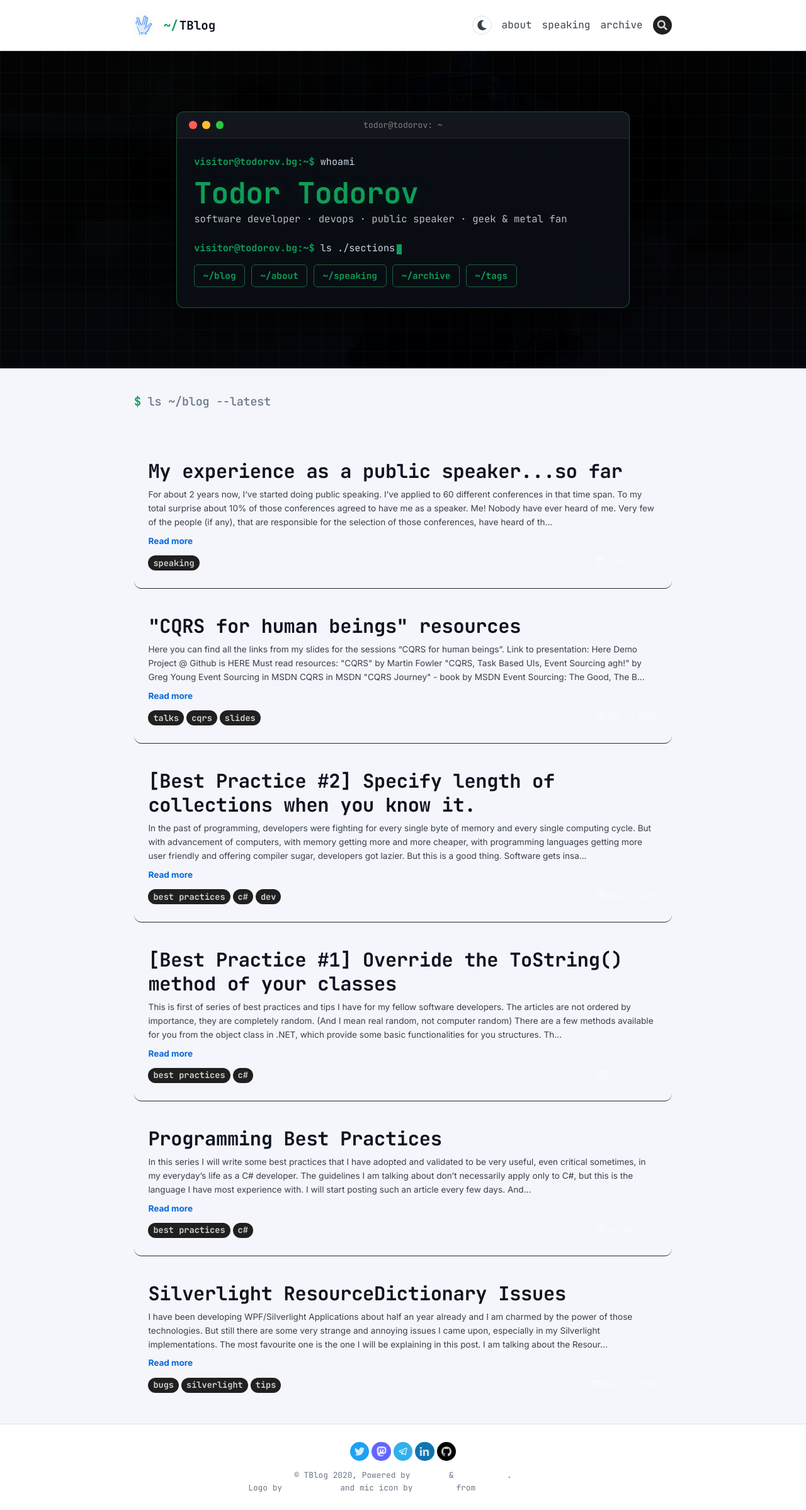
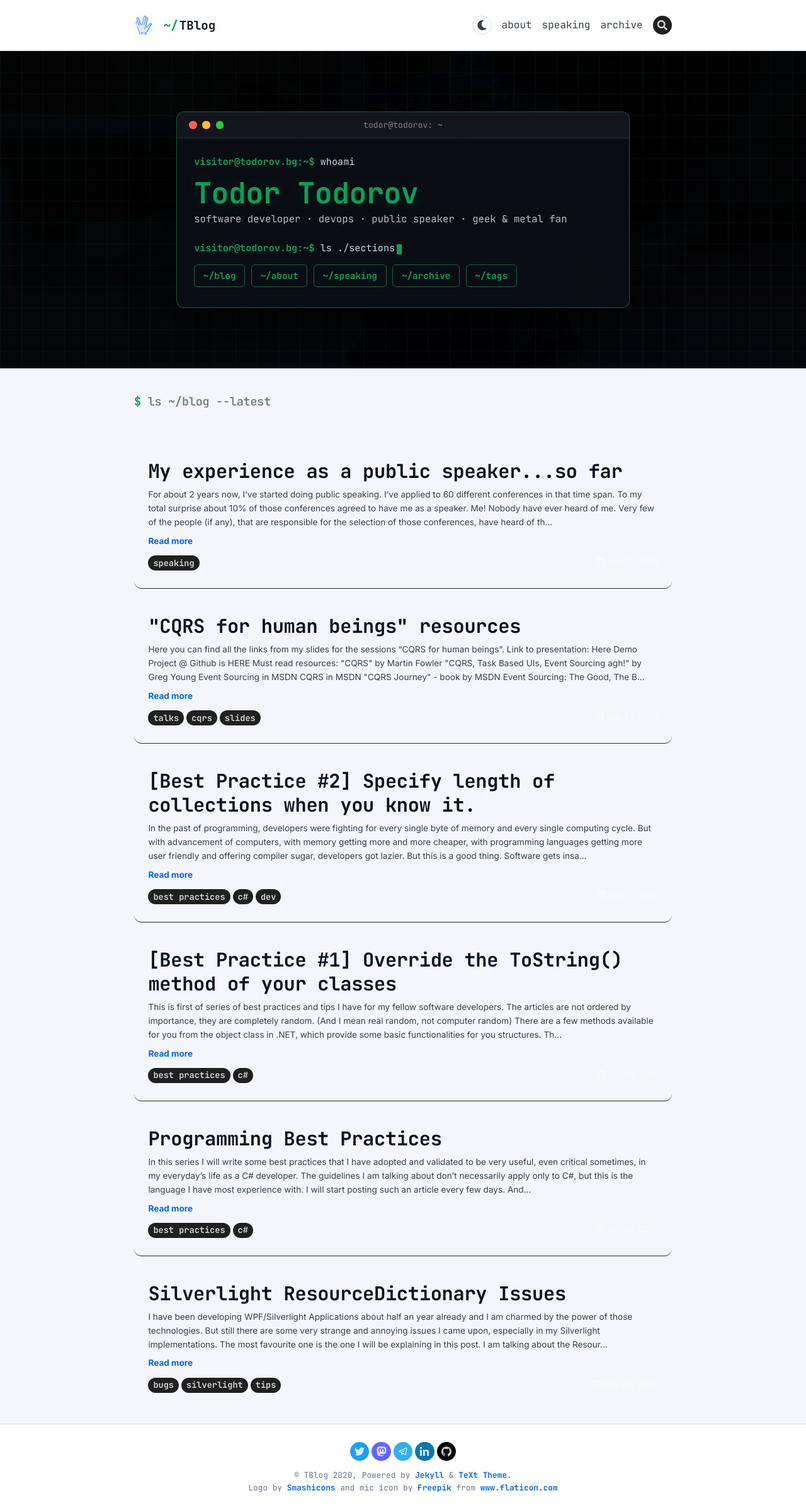
Before and after one commit to totollygeek/totollygeek.github.io, a Jekyll site: the page built from index.html, in a window 1280 px wide. Shown: the whole page at 63% size. Built offline with Jekyll 4.4.1, drawn with Linux system fonts in a browser that asks for light colours; nearby versions of some CDN libraries; the list of posts is cut into pages by our own code.

Commit message:
Fix invisible footer links in light theme
The theme's link mixin emits a:link/a:visited rules whose specificity
beat the plain .footer a override, so footer links kept the dark-skin
white colour and disappeared on the light footer. Match the specificity
(a:link/a:visited) and use the themed --link token in both schemes.

Co-Authored-By: Claude Opus 4.8 <noreply@anthropic.com>
Claude-Session: https://claude.ai/code/session_01AzYn4bVzzHSu4XBBgmbgPv

```diff
--- a/_sass/custom.scss
+++ b/_sass/custom.scss
@@ -494,8 +494,10 @@ hr { border-color: var(--surface-border); }
   border-top: 1px solid var(--surface-border);
   color: var(--text-dim) !important;
 }
-.footer a { color: var(--link); }
-.footer a:hover { color: var(--accent); }
+.footer a,
+.footer a:link,
+.footer a:visited { color: var(--link) !important; }
+.footer a:hover { color: var(--accent) !important; }
 .footer .site-info { font-family: var(--font-mono); font-size: .8rem; }
 
 /* ---------- Search modal ---------- */
```
